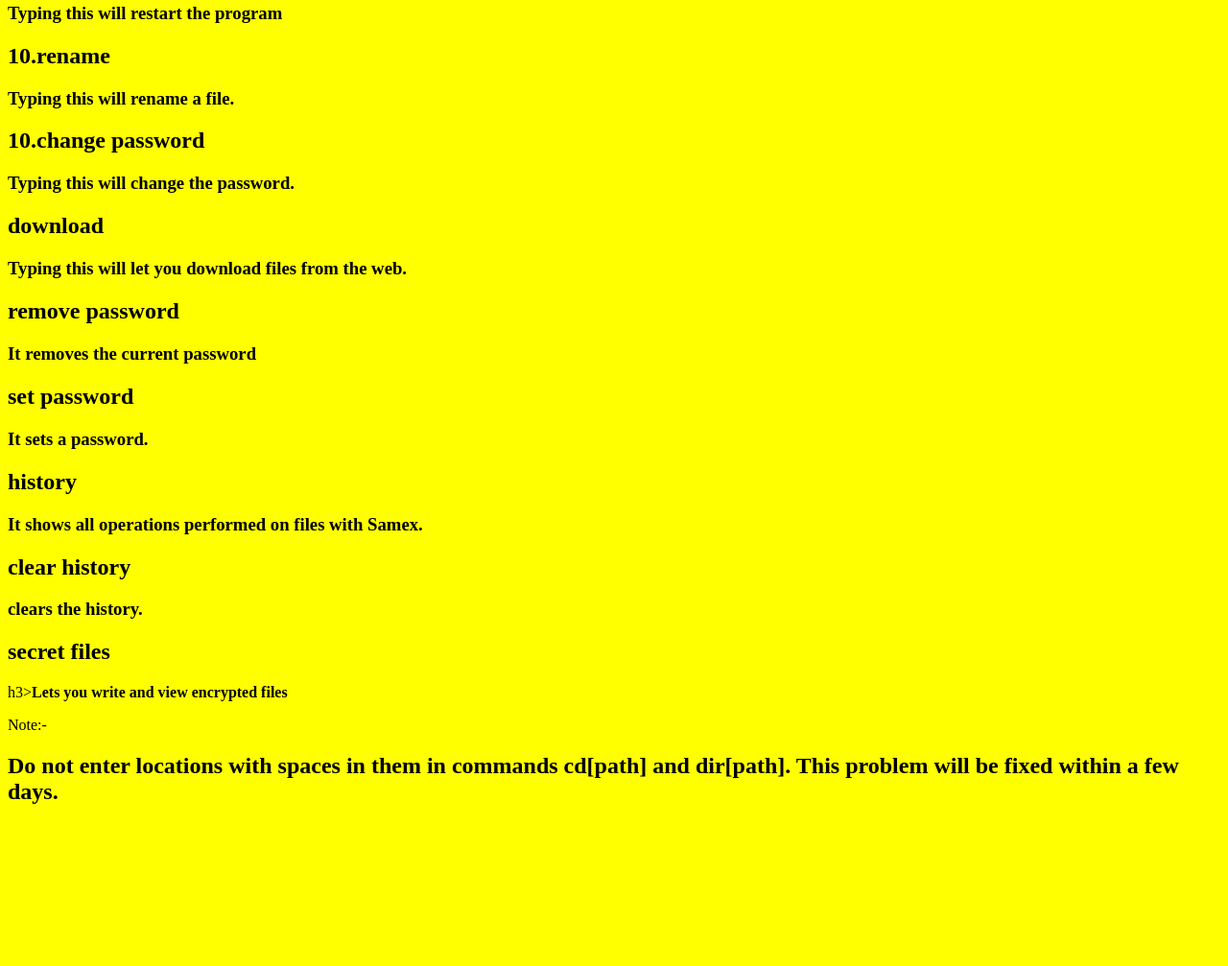
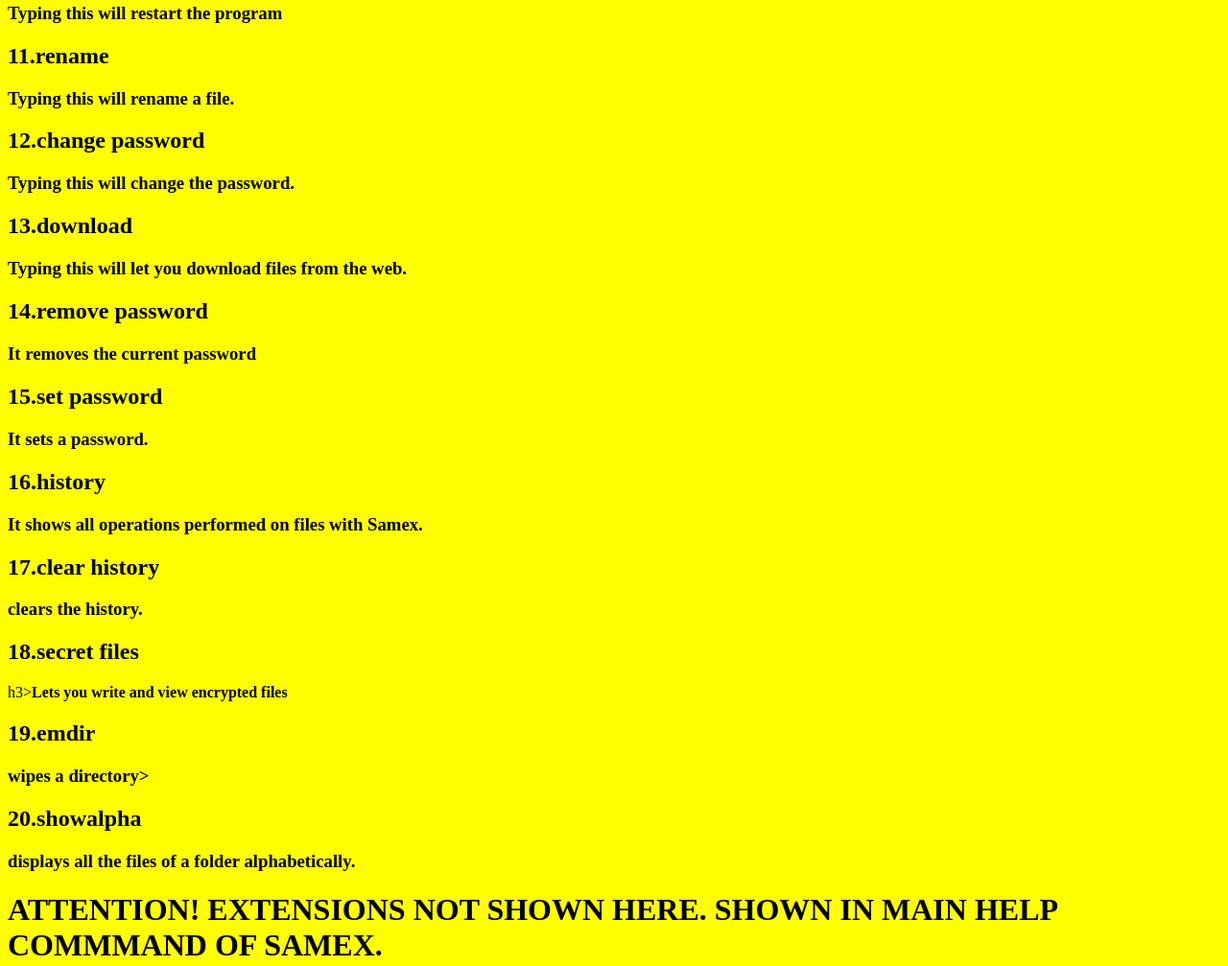
Before and after one commit to samexmain/samexmain.github.io, a plain HTML site: page samex_help_page.html in a window 1280 px wide. Shown: the part 868-1875 px from the top of the page at 96% size. Before the commit the page ends 1727 px from the top, so only its background shows below. Drawn offline with Linux system fonts and the light colour scheme.

Commit message:
Update samex_help_page.html

```diff
--- a/samex_help_page.html
+++ b/samex_help_page.html
@@ -28,22 +28,27 @@ alert("Welcome to the Samex help page!");
 <p><h3>Typing this will allow you to open a file.</h3></p>
 <p><h2><b>10.restart</b></h2></p>
 <p><h3><b>Typing this will restart the program</b></h3></p>
-<p><h2><b>10.rename</b></h2></p>
+<p><h2><b>11.rename</b></h2></p>
 <p><h3><b>Typing this will rename a file.</b></h3></p>
-<p><h2><b>10.change password</b></h2></p>
+<p><h2><b>12.change password</b></h2></p>
 <p><h3><b>Typing this will change the password.</b></h3></p>
-<p><h2><b>download</b></h2></p>
+<p><h2><b>13.download</b></h2></p>
 <p><h3><b>Typing this will let you download files from the web.</b></h3></p>
-<p><h2><b>remove password</b></h2></p>
+<p><h2><b>14.remove password</b></h2></p>
 <p><h3><b>It removes the current password</b></h3></p>
-<p><h2><b>set password</b></h2></p>
+<p><h2><b>15.set password</b></h2></p>
 <p><h3><b>It sets a password.</b></h3></p>
-<p><h2><b>history</b></h2></p>
+<p><h2><b>16.history</b></h2></p>
 <p><h3><b>It shows all operations performed on files with Samex.</b></h3></p>
-<p><h2><b>clear history</b></h2></p>
+<p><h2><b>17.clear history</b></h2></p>
 <p><h3><b>clears the history.</b></h3></p>
-<p><h2><b>secret files</b></h2></p>
+<p><h2><b>18.secret files</b></h2></p>
 <p>h3><b>Lets you write and view encrypted files</b></h3></p>
+<p><h2><b>19.emdir</b></h2></p>
+<p><h3><b> wipes a directory></b></h3></p>
+<p><h2><b>20.showalpha</b></h2></p>
+<p><h3><b>displays all the files of a folder alphabetically.</b></h3></p>
+<p><h1> ATTENTION! EXTENSIONS NOT SHOWN HERE. SHOWN IN MAIN HELP COMMMAND OF SAMEX.</h1></p>
 <p><h1<b>Note:-</b></h1></p>
 <p><h2>Do not enter locations with spaces in them in commands cd[path] and dir[path]. This problem will be fixed within a few days.</h2></p>
 </body>
```
